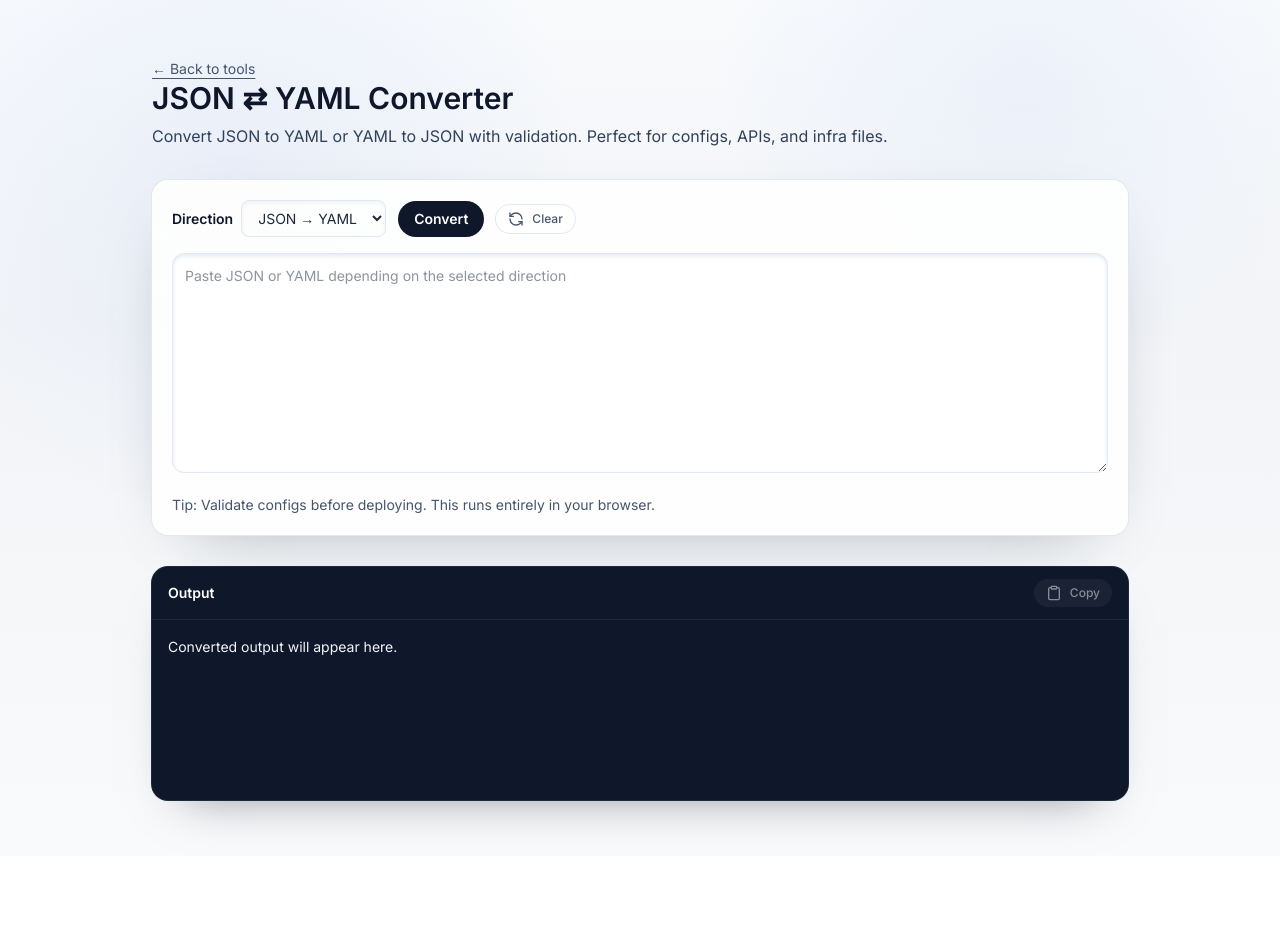
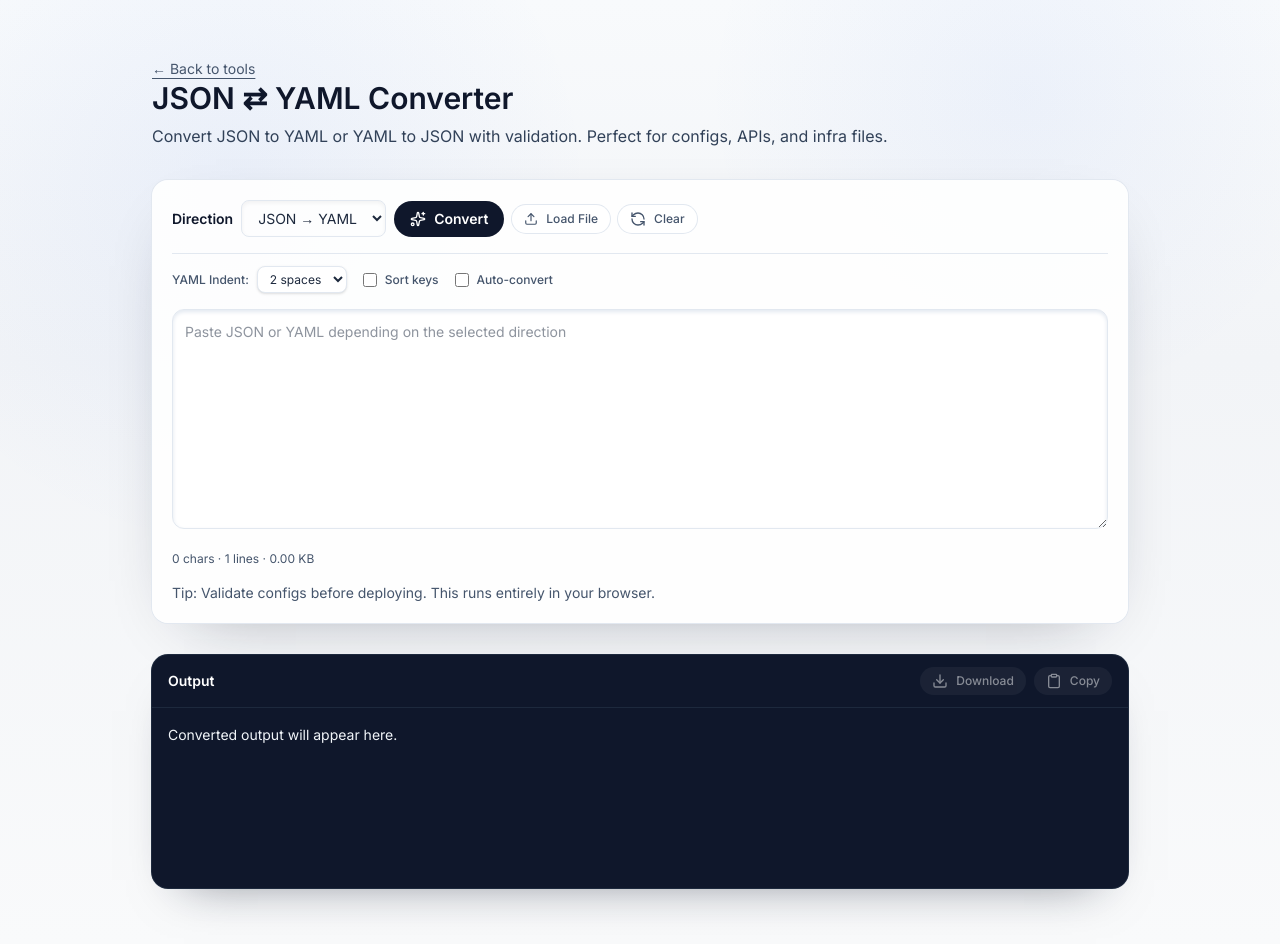
Before and after one commit to ChainPix/custom-website, a Next.js app: page /json-yaml in a window 1280 px wide. Before the commit the page ends 856 px from the top, so only its background shows below. Built offline with nearby package versions, Linux system fonts and the light colour scheme; no server answers.

Commit message:
Improve json to yaml

```diff
--- a/app/(tools)/json-yaml/client.tsx
+++ b/app/(tools)/json-yaml/client.tsx
@@ -1,11 +1,13 @@
 "use client";
 
 import Link from "next/link";
-import { useState } from "react";
+import { useEffect, useMemo, useState } from "react";
 import yaml from "js-yaml";
-import { Check, Clipboard, RefreshCcw } from "lucide-react";
+import { Check, Clipboard, Download, Loader2, RefreshCcw, Sparkles, Upload } from "lucide-react";
 
 type Mode = "json-to-yaml" | "yaml-to-json";
+
+const MAX_SIZE_BYTES = 10 * 1024 * 1024; // 10MB limit
 
 export default function JsonYamlClient() {
   const [input, setInput] = useState("");
@@ -13,31 +15,177 @@ export default function JsonYamlClient() {
   const [mode, setMode] = useState<Mode>("json-to-yaml");
   const [copied, setCopied] = useState(false);
   const [error, setError] = useState("");
+  const [warning, setWarning] = useState("");
+  const [yamlIndent, setYamlIndent] = useState(2);
+  const [jsonIndent, setJsonIndent] = useState(2);
+  const [sortKeys, setSortKeys] = useState(false);
+  const [autoConvert, setAutoConvert] = useState(false);
+  const [isProcessing, setIsProcessing] = useState(false);
+  const [isUploading, setIsUploading] = useState(false);
 
-  const handleConvert = () => {
+  // Stats calculation
+  const stats = useMemo(() => {
+    const bytes = new Blob([input]).size;
+    const lines = input.split('\n').length;
+    const chars = input.length;
+    return { bytes, lines, chars };
+  }, [input]);
+
+  // Check input size and warn if too large
+  useEffect(() => {
+    if (stats.bytes > MAX_SIZE_BYTES) {
+      setWarning(`Input size (${(stats.bytes / 1024 / 1024).toFixed(2)}MB) exceeds recommended limit of 10MB.`);
+    } else if (stats.bytes > 1024 * 1024) {
+      setWarning(`Large input detected (${(stats.bytes / 1024 / 1024).toFixed(2)}MB).`);
+    } else {
+      setWarning("");
+    }
+  }, [stats.bytes]);
+
+  // Auto-convert when input changes
+  useEffect(() => {
+    if (autoConvert && input.trim()) {
+      handleConvert();
+    }
+    // eslint-disable-next-line react-hooks/exhaustive-deps
+  }, [input, mode, yamlIndent, jsonIndent, sortKeys, autoConvert]);
+
+  const getBetterErrorMessage = (err: unknown, conversionMode: Mode): string => {
+    if (err instanceof Error) {
+      if (conversionMode === "json-to-yaml") {
+        // JSON parsing error
+        const match = err.message.match(/position (\d+)/);
+        if (match) {
+          const position = parseInt(match[1], 10);
+          const lines = input.substring(0, position).split('\n');
+          const line = lines.length;
+          const column = lines[lines.length - 1].length + 1;
+          return `Invalid JSON at line ${line}, column ${column}: ${err.message}`;
+        }
+        return `Invalid JSON: ${err.message}`;
+      } else {
+        // YAML parsing error
+        return `Invalid YAML: ${err.message}`;
+      }
+    }
+    return `Invalid ${conversionMode === "json-to-yaml" ? "JSON" : "YAML"} input.`;
+  };
+
+  const sortObjectKeys = (obj: unknown): unknown => {
+    if (Array.isArray(obj)) {
+      return obj.map(item => sortObjectKeys(item));
+    }
+    if (obj !== null && typeof obj === 'object') {
+      return Object.keys(obj)
+        .sort()
+        .reduce((result: Record<string, unknown>, key) => {
+          result[key] = sortObjectKeys((obj as Record<string, unknown>)[key]);
+          return result;
+        }, {});
+    }
+    return obj;
+  };
+
+  const handleConvert = async () => {
+    if (!input.trim()) {
+      setError("");
+      setOutput("");
+      return;
+    }
+
+    setIsProcessing(true);
+    setError("");
+
+    // Use setTimeout to allow UI to update with loading state
+    await new Promise(resolve => setTimeout(resolve, 0));
+
     try {
-      setError("");
       if (mode === "json-to-yaml") {
         const parsed = JSON.parse(input);
-        setOutput(yaml.dump(parsed));
+        const dataToConvert = sortKeys ? sortObjectKeys(parsed) : parsed;
+        setOutput(yaml.dump(dataToConvert, {
+          indent: yamlIndent,
+          lineWidth: -1, // Don't wrap lines
+          noRefs: true, // Don't use anchors/references
+          sortKeys: sortKeys
+        }));
       } else {
         const parsed = yaml.load(input);
-        setOutput(JSON.stringify(parsed, null, 2));
+        const dataToConvert = sortKeys ? sortObjectKeys(parsed) : parsed;
+        setOutput(JSON.stringify(dataToConvert, null, jsonIndent));
       }
     } catch (err) {
       console.error("Conversion error", err);
-      setError("Invalid input for the selected direction.");
+      setError(getBetterErrorMessage(err, mode));
       setOutput("");
+    } finally {
+      setIsProcessing(false);
+    }
+  };
+
+  const handleFileUpload = async (event: React.ChangeEvent<HTMLInputElement>) => {
+    const file = event.target.files?.[0];
+    if (!file) return;
+
+    if (file.size > MAX_SIZE_BYTES) {
+      setError(`File size (${(file.size / 1024 / 1024).toFixed(2)}MB) exceeds maximum limit of 10MB.`);
+      return;
+    }
+
+    setIsUploading(true);
+    setError("");
+
+    const reader = new FileReader();
+    reader.onload = async (e) => {
+      const content = e.target?.result as string;
+
+      // For large files, use setTimeout to allow UI to update
+      await new Promise(resolve => setTimeout(resolve, 0));
+
+      setInput(content);
+      setIsUploading(false);
+    };
+    reader.onerror = () => {
+      setError("Failed to read file. Please try again.");
+      setIsUploading(false);
+    };
+    reader.readAsText(file);
+
+    // Reset the input so the same file can be uploaded again
+    event.target.value = '';
+  };
+
+  const handleDownload = () => {
+    if (!output) return;
+
+    try {
+      const extension = mode === "json-to-yaml" ? "yml" : "json";
+      const mimeType = mode === "json-to-yaml" ? "text/yaml" : "application/json";
+      const blob = new Blob([output], { type: mimeType });
+      const url = URL.createObjectURL(blob);
+      const a = document.createElement('a');
+      a.href = url;
+      a.download = `converted.${extension}`;
+      document.body.appendChild(a);
+      a.click();
+      document.body.removeChild(a);
+      URL.revokeObjectURL(url);
+    } catch (err) {
+      console.error("Failed to download", err);
+      setError("Unable to download file. Please try copying the output instead.");
     }
   };
 
   const handleCopy = async () => {
+    if (!output) return;
+
     try {
       await navigator.clipboard.writeText(output);
       setCopied(true);
       setTimeout(() => setCopied(false), 1200);
     } catch (err) {
       console.error("Copy failed", err);
+      setError("Unable to copy. Please select and copy manually.");
     }
   };
 
@@ -55,13 +203,14 @@ export default function JsonYamlClient() {
       </header>
 
       <div className="space-y-4 rounded-2xl bg-white/90 p-5 shadow-[var(--shadow-soft)] ring-1 ring-slate-200">
-        <div className="flex flex-wrap items-center gap-3 text-sm text-slate-700">
+        <div className="flex flex-wrap items-center gap-2">
           <label className="flex items-center gap-2">
-            <span className="font-semibold text-slate-900">Direction</span>
+            <span className="text-sm font-semibold text-slate-900">Direction</span>
             <select
               value={mode}
               onChange={(event) => setMode(event.target.value as Mode)}
               className="rounded-lg border border-slate-200 px-3 py-2 text-sm text-slate-800 shadow-inner focus:border-slate-400 focus:outline-none focus:ring-2 focus:ring-slate-200"
+              aria-label="Conversion direction"
             >
               <option value="json-to-yaml">JSON → YAML</option>
               <option value="yaml-to-json">YAML → JSON</option>
@@ -69,31 +218,122 @@ export default function JsonYamlClient() {
           </label>
           <button
             onClick={handleConvert}
-            className="rounded-full bg-slate-900 px-4 py-2 text-sm font-semibold text-white shadow-[0_16px_32px_-24px_rgba(15,23,42,0.55)] transition hover:-translate-y-0.5"
+            disabled={isProcessing || isUploading}
+            className="flex items-center gap-2 rounded-full bg-slate-900 px-4 py-2 text-sm font-semibold text-white shadow-[0_16px_32px_-24px_rgba(15,23,42,0.55)] transition hover:-translate-y-0.5 disabled:opacity-50 disabled:cursor-not-allowed"
+            aria-label="Convert between JSON and YAML"
           >
+            {isProcessing ? (
+              <>
+                <Loader2 className="h-4 w-4 animate-spin" />
+                Converting...
+              </>
+            ) : (
+              <>
+                <Sparkles className="h-4 w-4" />
                 Convert
+              </>
+            )}
           </button>
+          <label className={`flex items-center gap-2 rounded-full bg-white px-3 py-1.5 text-xs font-medium text-slate-600 shadow-[var(--shadow-soft)] ring-1 ring-slate-200 transition hover:-translate-y-0.5 ${isUploading || isProcessing ? 'opacity-50 cursor-not-allowed' : 'cursor-pointer'}`}>
+            {isUploading ? (
+              <>
+                <Loader2 className="h-3.5 w-3.5 animate-spin" />
+                Uploading...
+              </>
+            ) : (
+              <>
+                <Upload className="h-3.5 w-3.5" />
+                Load File
+              </>
+            )}
+            <input
+              type="file"
+              accept=".json,.yaml,.yml,application/json,text/yaml,text/plain"
+              onChange={handleFileUpload}
+              disabled={isUploading || isProcessing}
+              className="hidden"
+              aria-label="Upload file"
+            />
+          </label>
           <button
             onClick={() => {
               setInput("");
               setOutput("");
               setError("");
             }}
-            className="flex items-center gap-2 rounded-full bg-white px-3 py-1.5 text-xs font-medium text-slate-600 shadow-[var(--shadow-soft)] ring-1 ring-slate-200 transition hover:-translate-y-0.5"
+            disabled={isProcessing || isUploading}
+            className="flex items-center gap-2 rounded-full bg-white px-3 py-1.5 text-xs font-medium text-slate-600 shadow-[var(--shadow-soft)] ring-1 ring-slate-200 transition hover:-translate-y-0.5 disabled:opacity-50 disabled:cursor-not-allowed"
+            aria-label="Clear all fields"
           >
             <RefreshCcw className="h-4 w-4" />
             Clear
           </button>
         </div>
+
+        {/* Options */}
+        <div className="flex flex-wrap items-center gap-4 border-t border-slate-200 pt-3">
+          <div className="flex items-center gap-2">
+            <label htmlFor="indent-size" className="text-xs font-medium text-slate-600">
+              {mode === "json-to-yaml" ? "YAML" : "JSON"} Indent:
+            </label>
+            <select
+              id="indent-size"
+              value={mode === "json-to-yaml" ? yamlIndent : jsonIndent}
+              onChange={(e) => {
+                const value = Number(e.target.value);
+                if (mode === "json-to-yaml") {
+                  setYamlIndent(value);
+                } else {
+                  setJsonIndent(value);
+                }
+              }}
+              className="rounded-lg border border-slate-200 bg-white px-2 py-1 text-xs text-slate-800 shadow-sm focus:border-slate-400 focus:outline-none focus:ring-2 focus:ring-slate-200"
+            >
+              <option value={2}>2 spaces</option>
+              <option value={4}>4 spaces</option>
+              <option value={8}>8 spaces</option>
+            </select>
+          </div>
+          <label className="flex items-center gap-2 text-xs font-medium text-slate-600">
+            <input
+              type="checkbox"
+              checked={sortKeys}
+              onChange={(e) => setSortKeys(e.target.checked)}
+              className="h-3.5 w-3.5 rounded border-slate-300 text-slate-900 focus:ring-2 focus:ring-slate-200"
+            />
+            Sort keys
+          </label>
+          <label className="flex items-center gap-2 text-xs font-medium text-slate-600">
+            <input
+              type="checkbox"
+              checked={autoConvert}
+              onChange={(e) => setAutoConvert(e.target.checked)}
+              className="h-3.5 w-3.5 rounded border-slate-300 text-slate-900 focus:ring-2 focus:ring-slate-200"
+            />
+            Auto-convert
+          </label>
+        </div>
+
         <textarea
           className="h-[220px] w-full rounded-xl border border-slate-200 bg-white px-3 py-3 text-sm text-slate-800 shadow-inner shadow-slate-200 focus:border-slate-400 focus:outline-none focus:ring-2 focus:ring-slate-200"
           value={input}
           onChange={(event) => setInput(event.target.value)}
           placeholder="Paste JSON or YAML depending on the selected direction"
+          spellCheck={false}
+          aria-label={`Input ${mode === "json-to-yaml" ? "JSON" : "YAML"}`}
         />
+
+        {/* Stats */}
+        <div className="flex items-center justify-between text-xs text-slate-600">
+          <span>{stats.chars.toLocaleString()} chars · {stats.lines.toLocaleString()} lines · {(stats.bytes / 1024).toFixed(2)} KB</span>
+        </div>
+
+        {warning && (
+          <p className="text-sm font-medium text-blue-600">{warning}</p>
+        )}
         {error ? (
           <p className="text-sm font-medium text-amber-600">{error}</p>
-        ) : (
+        ) : !warning && (
           <p className="text-sm text-slate-600">
             Tip: Validate configs before deploying. This runs entirely in your browser.
           </p>
@@ -103,17 +343,35 @@ export default function JsonYamlClient() {
       <div className="rounded-2xl bg-slate-900 text-white shadow-[0_24px_48px_-32px_rgba(15,23,42,0.55)] ring-1 ring-slate-800">
         <div className="flex items-center justify-between border-b border-slate-800 px-4 py-3">
           <p className="text-sm font-semibold">Output</p>
+          <div className="flex items-center gap-2">
+            <button
+              onClick={handleDownload}
+              disabled={!output}
+              className="flex items-center gap-2 rounded-full bg-white/10 px-3 py-1.5 text-xs font-medium transition hover:bg-white/20 disabled:opacity-50 disabled:cursor-not-allowed"
+              aria-label="Download converted file"
+            >
+              <Download className="h-4 w-4" /> Download
+            </button>
             <button
               onClick={handleCopy}
-            className="flex items-center gap-2 rounded-full bg-white/10 px-3 py-1.5 text-xs font-medium transition hover:bg-white/20 disabled:opacity-50"
               disabled={!output}
+              className="flex items-center gap-2 rounded-full bg-white/10 px-3 py-1.5 text-xs font-medium transition hover:bg-white/20 disabled:opacity-50 disabled:cursor-not-allowed"
+              aria-label="Copy to clipboard"
             >
               {copied ? <Check className="h-4 w-4" /> : <Clipboard className="h-4 w-4" />}
               {copied ? "Copied" : "Copy"}
             </button>
           </div>
+        </div>
         <pre className="min-h-[180px] whitespace-pre-wrap break-words p-4 text-sm leading-relaxed text-slate-100">
-          {output || "Converted output will appear here."}
+          {isProcessing ? (
+            <div className="flex items-center justify-center gap-2 py-8 text-slate-400">
+              <Loader2 className="h-5 w-5 animate-spin" />
+              <span>Converting...</span>
+            </div>
+          ) : (
+            output || "Converted output will appear here."
+          )}
         </pre>
       </div>
     </main>
```
Lines whose indentation alone changed are shown as unchanged.
